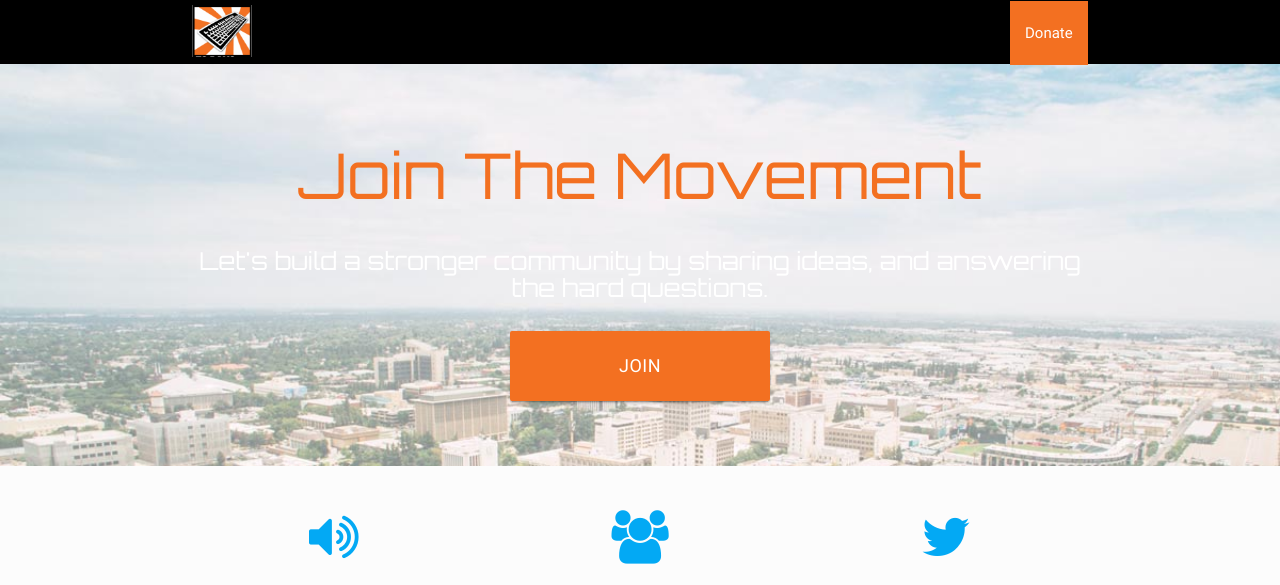
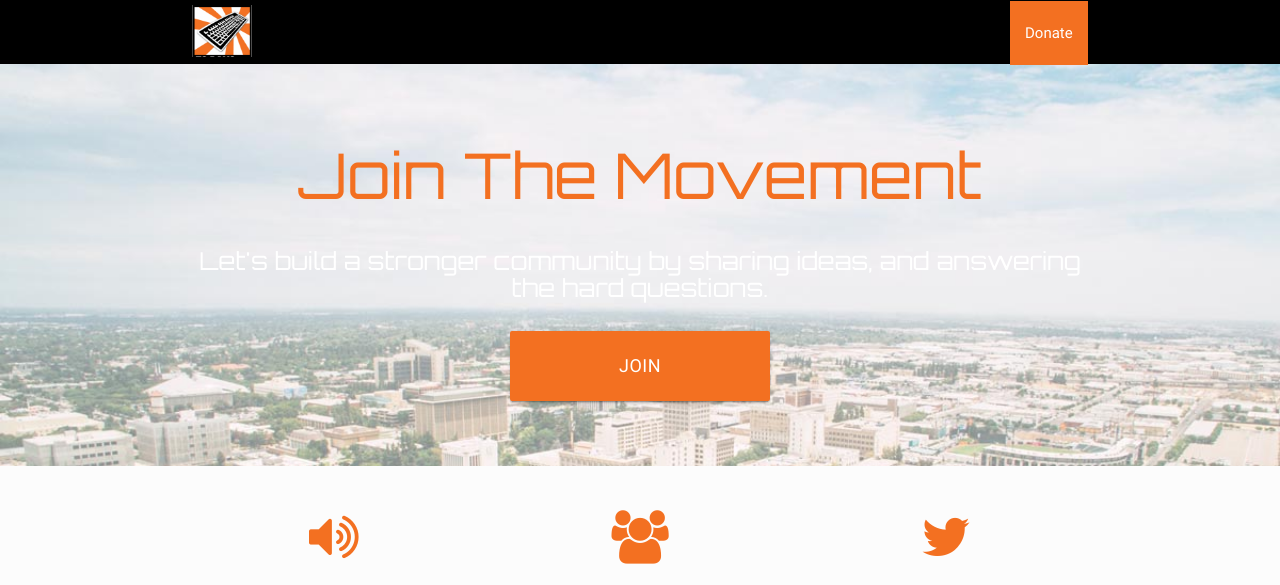
Before and after one commit to omnius45467/FreakinBrilliantLandingPage, a website: page src/index.html in a window 1280 px wide. Shown: the top 585 px of the page. Drawn offline with nearby package versions, Linux system fonts and the light colour scheme.

Commit message:
updated landing page colors and placement

```diff
--- a/src/index.html
+++ b/src/index.html
@@ -60,7 +60,7 @@
         <div class="row">
             <div class="col s12 m4">
                 <div class="icon-block">
-                    <h2 class="center light-blue-text"><i class="fa fa-volume-up"></i></h2>
+                    <h2 class="center light-blue-text orange-text"><i class="fa fa-volume-up"></i></h2>
                     <h5 class="center">Speaker Series</h5>
                     <div style="width:100%; text-align:left;">
                         <iframe src="//eventbrite.com/tickets-external?eid=31611194935&ref=etckt" frameborder="0"
@@ -76,7 +76,7 @@
 
             <div class="col s12 m4">
                 <div class="icon-block">
-                    <h2 class="center light-blue-text"><i class="fa fa-group"></i></h2>
+                    <h2 class="center light-blue-text orange-text"><i class="fa fa-group"></i></h2>
                     <h5 class="center">What is #FreakingBrilliant</h5>
 
                     <p class="light">
@@ -93,7 +93,7 @@
 
             <div class="col s12 m4">
                 <div class="icon-block">
-                    <h2 class="center light-blue-text"><i class="fa fa-twitter"></i></h2>
+                    <h2 class="center light-blue-text orange-text"><i class="fa fa-twitter"></i></h2>
                     <h5 class="center">Latest News</h5>
                     <a class="twitter-timeline" data-height="400" href="https://twitter.com/59DaysOfCode">Tweets by
                         omniusAnthropos</a>
```
Also changed, not shown: dist/index.html.
